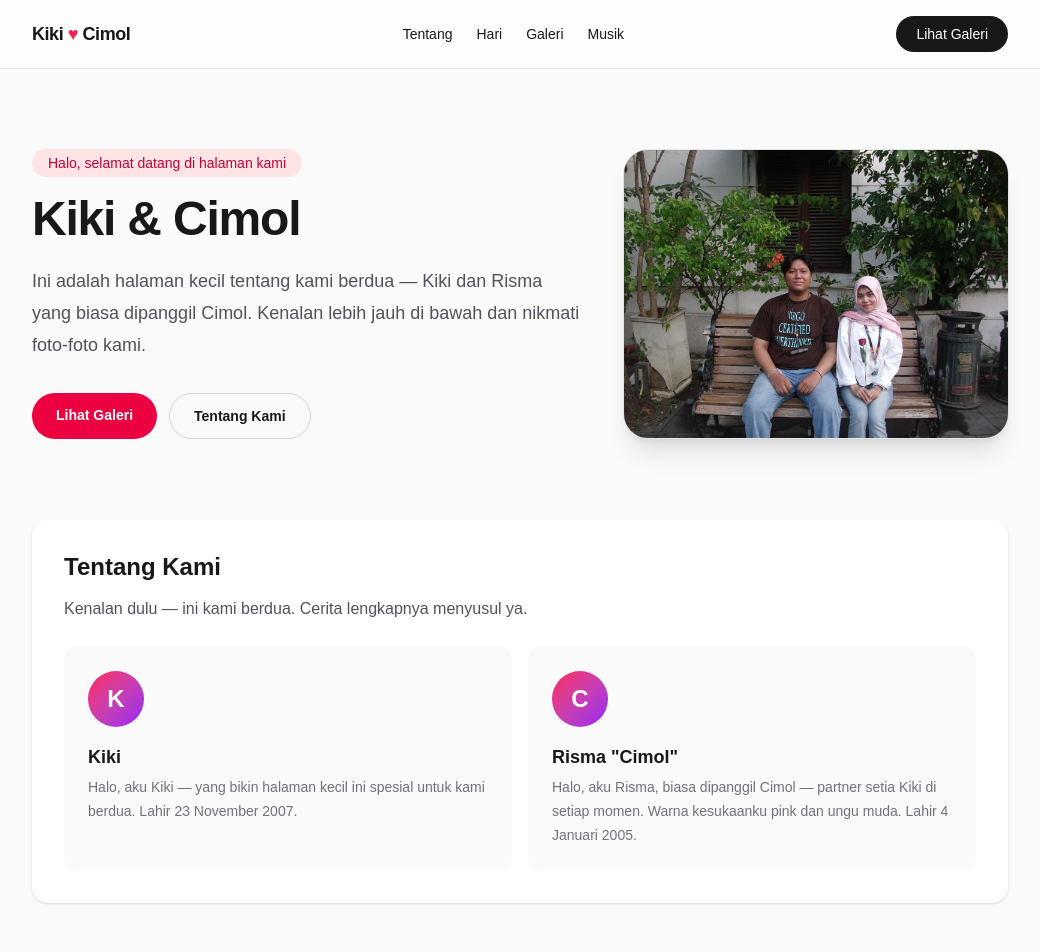
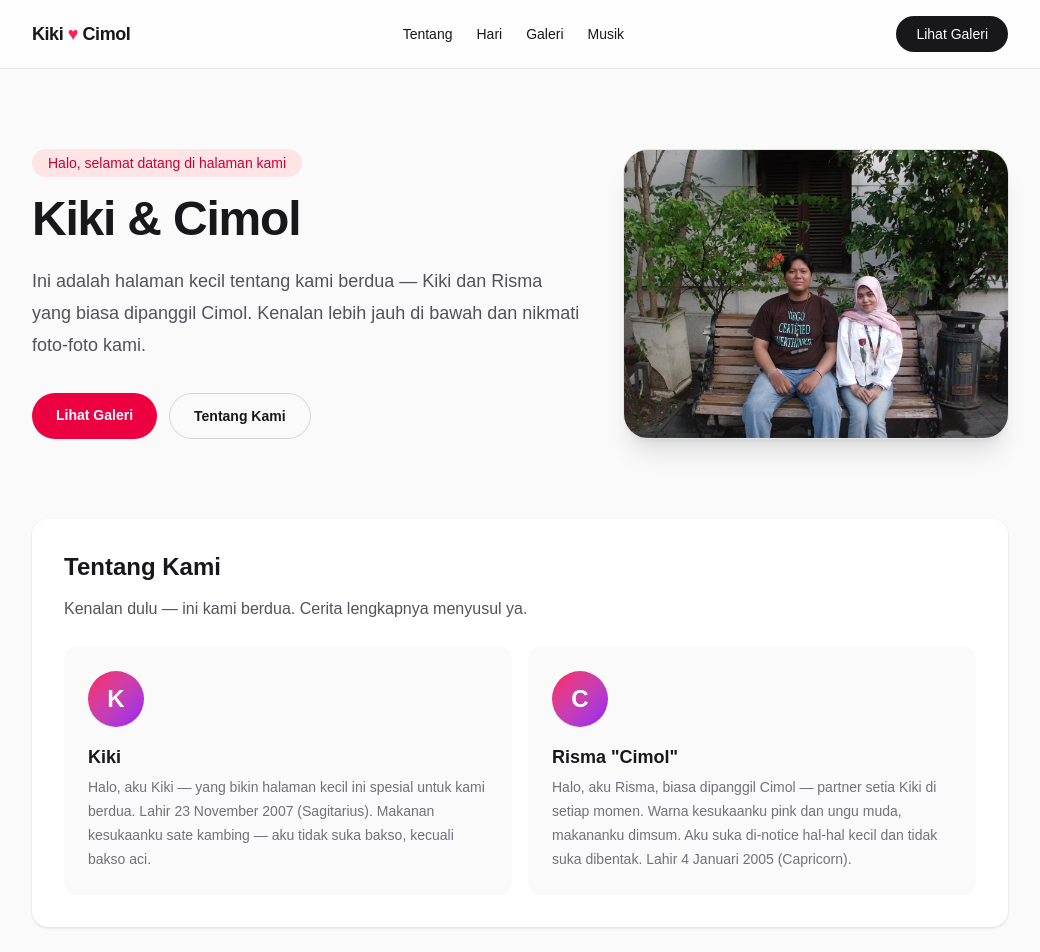
Before and after one commit to rizkialbahru3-stack/kiki-risma, a Next.js app: page / in a window 1280 px wide. Shown: the top 952 px of the page, without its empty margins (120-1160 px from the left). Built offline with nearby package versions, Linux system fonts and the light colour scheme.

Commit message:
Add zodiacs, favorite foods, and personal notes

```diff
--- a/app/page.tsx
+++ b/app/page.tsx
@@ -27,12 +27,12 @@ const profiles = [
   {
     initial: "K",
     name: "Kiki",
-    desc: "Halo, aku Kiki — yang bikin halaman kecil ini spesial untuk kami berdua. Lahir 23 November 2007.",
+    desc: "Halo, aku Kiki — yang bikin halaman kecil ini spesial untuk kami berdua. Lahir 23 November 2007 (Sagitarius). Makanan kesukaanku sate kambing — aku tidak suka bakso, kecuali bakso aci.",
   },
   {
     initial: "C",
     name: 'Risma "Cimol"',
-    desc: "Halo, aku Risma, biasa dipanggil Cimol — partner setia Kiki di setiap momen. Warna kesukaanku pink dan ungu muda. Lahir 4 Januari 2005.",
+    desc: "Halo, aku Risma, biasa dipanggil Cimol — partner setia Kiki di setiap momen. Warna kesukaanku pink dan ungu muda, makananku dimsum. Aku suka di-notice hal-hal kecil dan tidak suka dibentak. Lahir 4 Januari 2005 (Capricorn).",
   },
 ];
 
```
